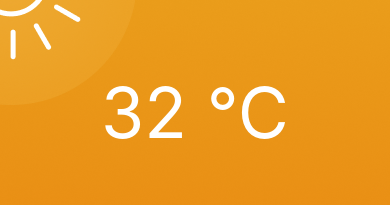
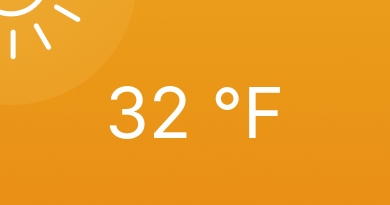
Before and after one commit to DoomWave/react-native-temperature-converter, a React Native app: screen / in a window 390 px wide. Shown: the part 202-407 px from the top of the page. Built offline with nearby package versions, Linux system fonts and the light colour scheme.

Commit message:
Making some fixes.

```diff
--- a/App.jsx
+++ b/App.jsx
@@ -10,13 +10,16 @@ import { UNITS, convertTemperatureTo, getOppositeUnit} from "./utils/temperature
 export default function App() {
   const [inputValue, setInputValue] = useState(0);
   const [currentUnit, setCurrentUnit] = useState("°C");
-
+  const oppositeUnite = getOppositeUnit(currentUnit)
   return (
     <ImageBackground style={s.backgroundImage} source={hotBackground}>
       <SafeAreaProvider>
         <SafeAreaView style={s.root}>
           <View style={s.workspace}>
-        <DisplayTemperature unit={currentUnit} temperature={convertTemperatureTo(inputValue, getOppositeUnit(currentUnit))}/>
+            <DisplayTemperature
+            unit={oppositeUnite}
+            temperature={convertTemperatureTo(inputValue, oppositeUnite)}
+            />
             <Input
               unit={currentUnit}
               onChange={setInputValue}
```
Lines whose indentation alone changed are shown as unchanged.
